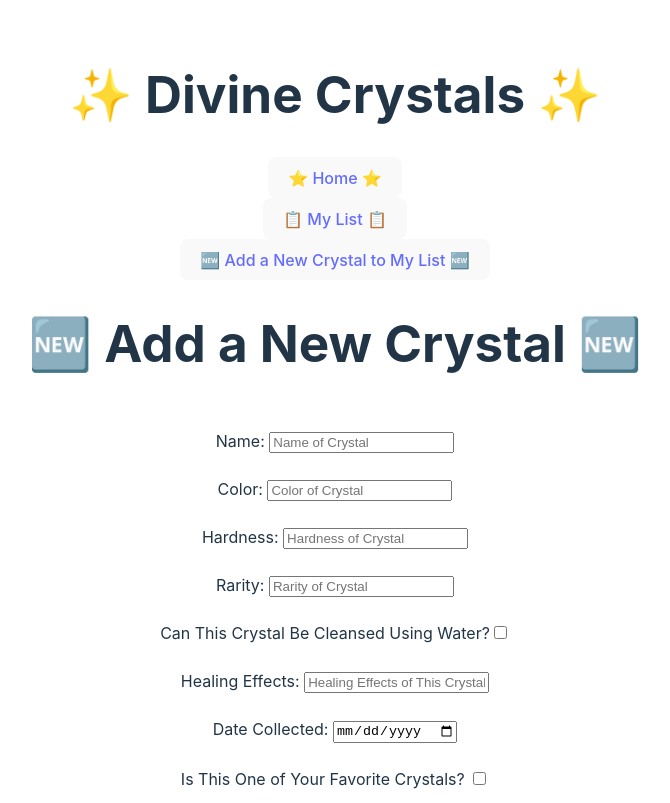
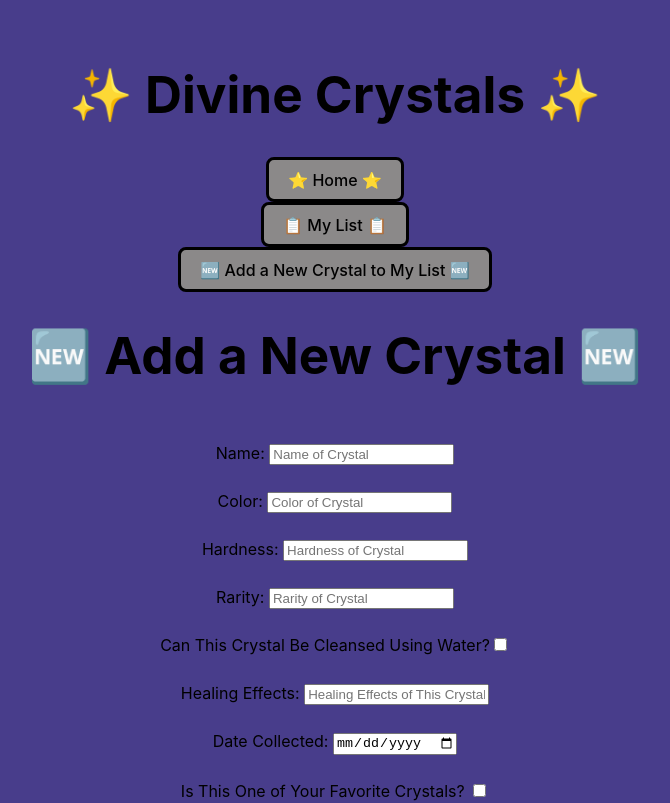
Before and after one commit to NatykaC/Frontend-Full-Stack-Portfolio-Project, a React (Vite) app: page /crystals/new in a window 1280 px wide. Shown: the top 803 px of the page, without its empty margins (305-975 px from the left). Built offline with nearby package versions, Linux system fonts and the light colour scheme; no server answers.

Commit message:
Added the deployed backend and frontend links from Netlify and Render. Added some custom styling to make the page fit the theme of the project a little more. Fixed some wording in Navbar and CrystalNewForm files.

```diff
--- a/src/components/CrystalNewForm.jsx
+++ b/src/components/CrystalNewForm.jsx
@@ -1,5 +1,6 @@
 import { useNavigate, Link } from "react-router-dom";
 import {useState} from "react";
+
 
 const API = import.meta.env.VITE_API_URL
 
--- a/src/components/NavBar.jsx
+++ b/src/components/NavBar.jsx
@@ -2,9 +2,9 @@ import { Link } from "react-router-dom";
 
 function NavBar() {
     return (
-        <div>
+        <div >
             <div>
-                <h1>✨ Divine Crystals ✨</h1>
+                <h1 className="navbar">✨ Divine Crystals ✨</h1>
                 <div>
                     <button>
                         <Link to="/">⭐️ Home ⭐️</Link>
--- a/src/index.css
+++ b/src/index.css
@@ -16,7 +16,7 @@
 
 a {
   font-weight: 500;
-  color: #646cff;
+  color: black;
   text-decoration: inherit;
 }
 a:hover {
@@ -38,7 +38,7 @@ h1 {
 
 button {
   border-radius: 8px;
-  border: 1px solid transparent;
+  border: 3px solid black;
   padding: 0.6em 1.2em;
   font-size: 1em;
   font-weight: 500;
@@ -48,7 +48,9 @@ button {
   transition: border-color 0.25s;
 }
 button:hover {
-  border-color: #646cff;
+  border-color: whitesmoke;
+  color: whitesmoke;
+  text-decoration: underline;
 }
 button:focus,
 button:focus-visible {
@@ -57,13 +59,19 @@ button:focus-visible {
 
 @media (prefers-color-scheme: light) {
   :root {
-    color: #213547;
-    background-color: #ffffff;
+    color: black;
+    background-color:darkslateblue;
   }
   a:hover {
-    color: #747bff;
+    color:whitesmoke;
+    text-decoration: underline;
   }
   button {
-    background-color: #f9f9f9;
+    background-color:rgb(139, 137, 137);
   }
+  img {
+    border: 3px solid black;
+    margin: 20px;
+  }
+
 }
```
Also changed, not shown: 1 other file (tests, documents, lock files or other folders).
